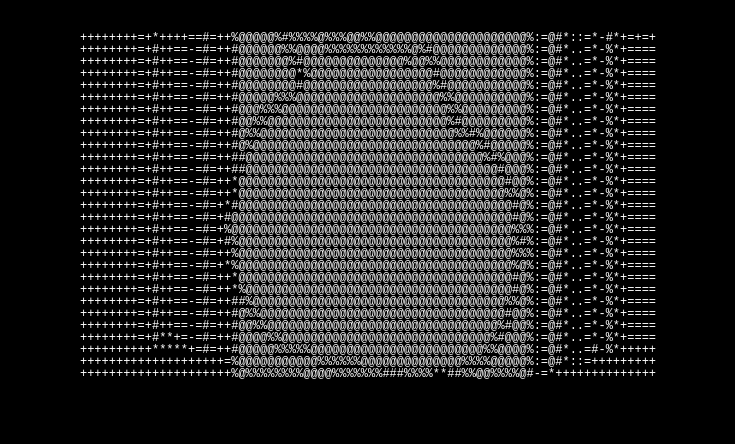
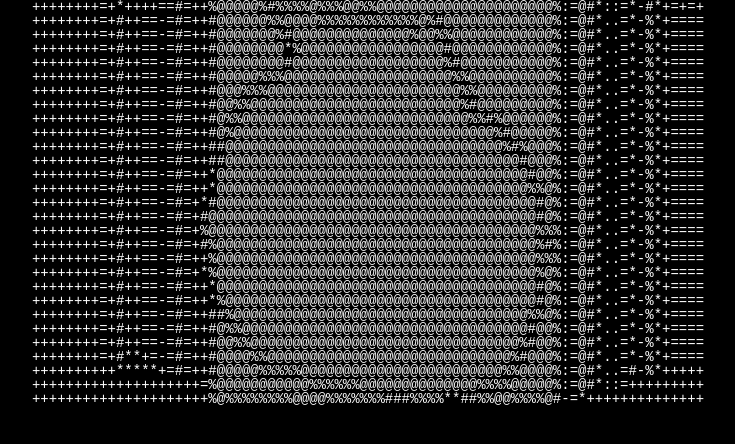
Before and after one commit to thisisforworktrust/maxwell, a plain HTML site: page index.html in a window 1280 px wide. Shown: the whole page, without its empty margins (272-1007 px from the left). Drawn offline with Linux system fonts and the light colour scheme.

Commit message:
Update index.html

```diff
--- a/index.html
+++ b/index.html
@@ -2,22 +2,30 @@
 <html>
 <head>
 <meta charset="UTF-8" />
-<title>ASCII Animation Player</title>
+<title>MAXWELL</title>
 <style>
-    body {
+    html, body {
         background: black;
         color: white;
         font-family: monospace;
         margin: 0;
-        padding: 20px;
-        text-align: center;
+        padding: 0;
+        height: 100%;
+        width: 100%;
+        overflow: hidden;
     }
+
     #ascii {
         white-space: pre;
-        font-size: 12px;
-        line-height: 12px;
-        display: inline-block;
-        text-align: left;
+        font-size: 14px;
+        line-height: 14px;
+        display: block;
+        width: 100%;
+        height: 100%;
+        overflow: hidden;
+        text-align: center;
+        margin: 0;
+        padding: 0;
     }
 </style>
 </head>
@@ -30,27 +38,26 @@ let frames = [];
 let index = 0;
 let interval;
 
-// Load maxwell_ascii.txt automatically
+// Auto-load animation frames
 fetch("maxwell_ascii.txt")
     .then(response => response.text())
     .then(text => {
-        // Split frames using the "--- FRAME" format
         frames = text
             .split(/--- FRAME \d+ ---/g)
             .map(f => f.trim())
             .filter(f => f.length > 0);
 
         index = 0;
-        play(); // auto start
+        play();
     });
 
-// Play at fastest reliable browser interval (1ms)
+// Auto-play at fastest safe speed
 function play() {
     interval = setInterval(() => {
         if (frames.length === 0) return;
         document.getElementById("ascii").textContent = frames[index];
         index = (index + 1) % frames.length;
-    }, 1); // 1 ms = effectively instant
+    }, 1);
 }
 </script>
 
```
